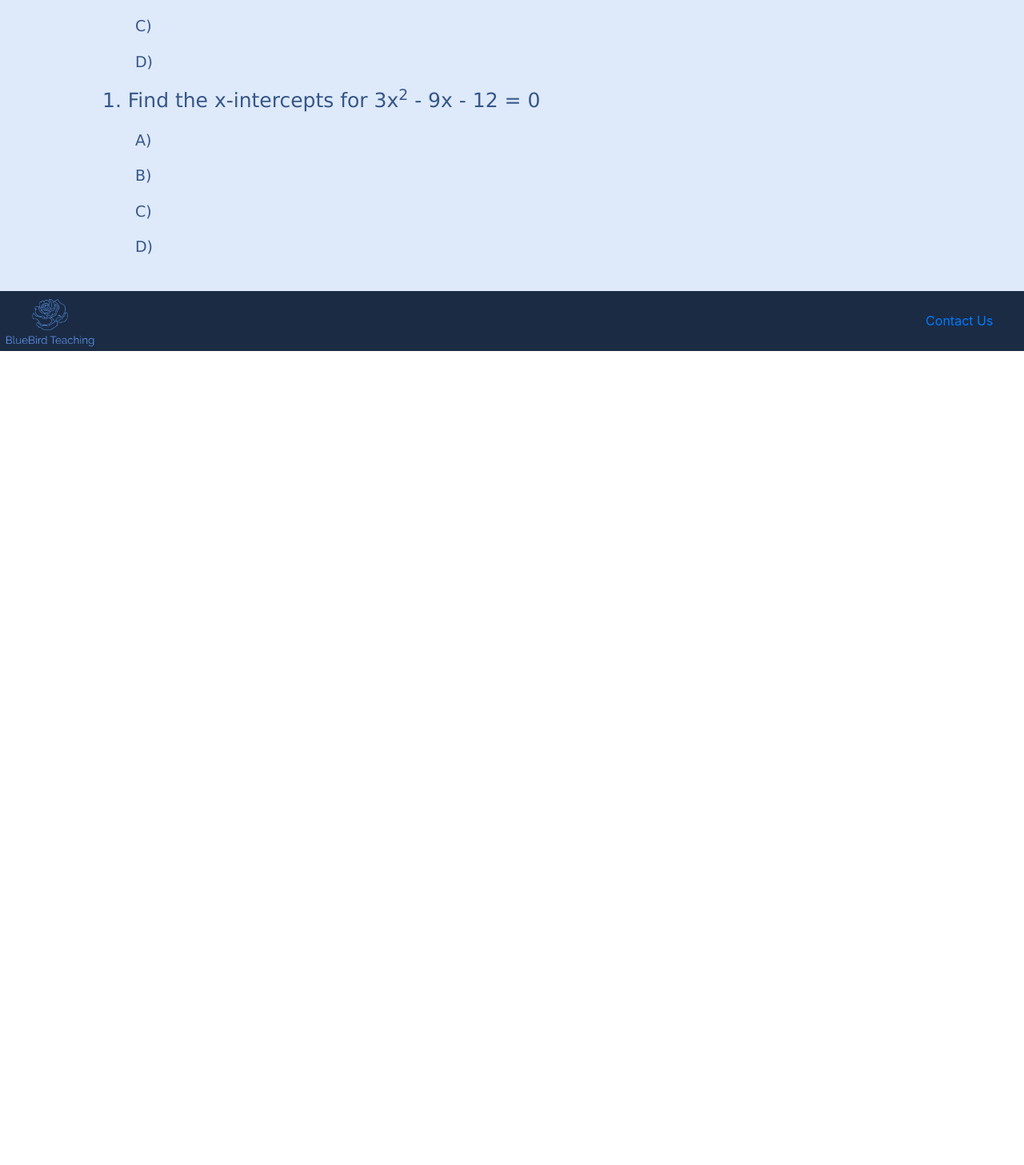
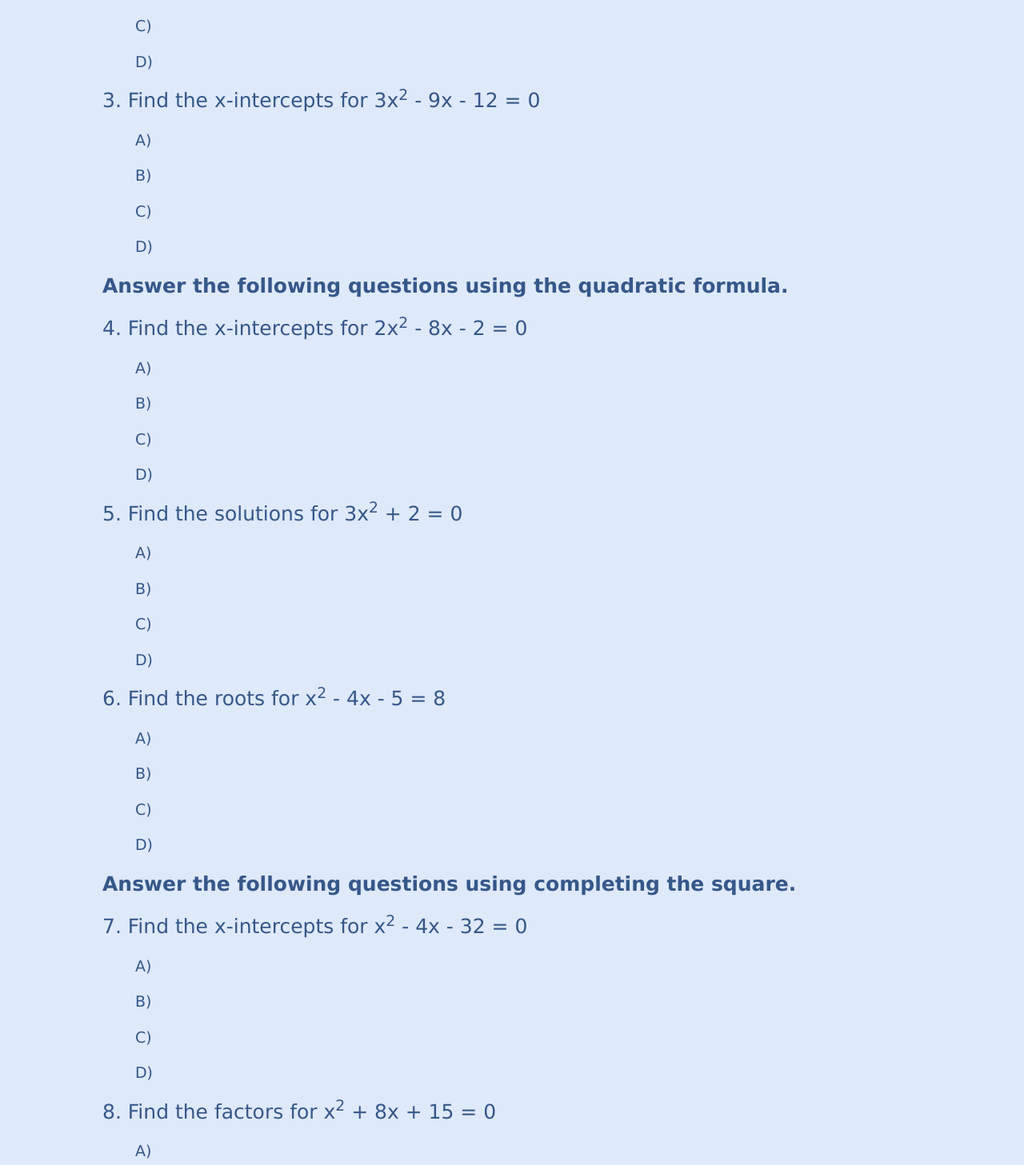
Before and after one commit to YomenT/bluebird-teaching, a React (Create React App) app in the folder reactapp/: page /passport_to_advanced_math/quadratics_foundations_checkup in a window 1280 px wide. Shown: the part 1340-2797 px from the top of the page at 80% size. Before the commit the page ends 1779 px from the top, so only its background shows below. Built offline with nearby package versions, Linux system fonts and the light colour scheme.

Commit message:
Started questions for quadratics assessment.

```diff
--- a/reactapp/src/components/passport-to-advanced-math/QuadraticEquationsFoundationTest.js
+++ b/reactapp/src/components/passport-to-advanced-math/QuadraticEquationsFoundationTest.js
@@ -52,17 +52,79 @@ class QuadraticEquationsFoundationTest extends React.Component {
                     <p className="p-body-small" style={{ marginLeft: "4%"}}>C)  </p>
                     <p className="p-body-small" style={{ marginLeft: "4%"}}>D)  </p>
 
-                    <p className='p-body'>1.  Find the solutions for x<sup>2</sup> + x - 12 = 0</p>
+                    <p className='p-body'>2.  Find the solutions for x<sup>2</sup> + x - 12 = 0</p>
                     <p className="p-body-small" style={{ marginLeft: "4%"}}>A)  </p>
                     <p className="p-body-small" style={{ marginLeft: "4%"}}>B)  </p>
                     <p className="p-body-small" style={{ marginLeft: "4%"}}>C)  </p>
                     <p className="p-body-small" style={{ marginLeft: "4%"}}>D)  </p>
 
-                    <p className='p-body'>1.  Find the x-intercepts for 3x<sup>2</sup> - 9x - 12 = 0</p>
+                    <p className='p-body'>3.  Find the x-intercepts for 3x<sup>2</sup> - 9x - 12 = 0</p>
                     <p className="p-body-small" style={{ marginLeft: "4%"}}>A)  </p>
                     <p className="p-body-small" style={{ marginLeft: "4%"}}>B)  </p>
                     <p className="p-body-small" style={{ marginLeft: "4%"}}>C)  </p>
                     <p className="p-body-small" style={{ marginLeft: "4%"}}>D)  </p>
+
+                    <p className="p-body">
+                        <strong>Answer the following questions using the quadratic formula.</strong>
+                    </p>
+
+                    <p className='p-body'>4.  Find the x-intercepts for 2x<sup>2</sup> - 8x - 2 = 0</p>
+                    <p className="p-body-small" style={{ marginLeft: "4%"}}>A)  </p>
+                    <p className="p-body-small" style={{ marginLeft: "4%"}}>B)  </p>
+                    <p className="p-body-small" style={{ marginLeft: "4%"}}>C)  </p>
+                    <p className="p-body-small" style={{ marginLeft: "4%"}}>D)  </p>
+
+                    <p className='p-body'>5.  Find the solutions for 3x<sup>2</sup> + 2  = 0</p>
+                    <p className="p-body-small" style={{ marginLeft: "4%"}}>A)  </p>
+                    <p className="p-body-small" style={{ marginLeft: "4%"}}>B)  </p>
+                    <p className="p-body-small" style={{ marginLeft: "4%"}}>C)  </p>
+                    <p className="p-body-small" style={{ marginLeft: "4%"}}>D)  </p>
+
+                    <p className='p-body'>6.  Find the roots for x<sup>2</sup> - 4x - 5 = 8</p>
+                    <p className="p-body-small" style={{ marginLeft: "4%"}}>A)  </p>
+                    <p className="p-body-small" style={{ marginLeft: "4%"}}>B)  </p>
+                    <p className="p-body-small" style={{ marginLeft: "4%"}}>C)  </p>
+                    <p className="p-body-small" style={{ marginLeft: "4%"}}>D)  </p>
+
+                    <p className="p-body">
+                        <strong>Answer the following questions using completing the square.</strong>
+                    </p>
+
+                    <p className='p-body'>7.  Find the x-intercepts for x<sup>2</sup> - 4x - 32 = 0</p>
+                    <p className="p-body-small" style={{ marginLeft: "4%"}}>A)  </p>
+                    <p className="p-body-small" style={{ marginLeft: "4%"}}>B)  </p>
+                    <p className="p-body-small" style={{ marginLeft: "4%"}}>C)  </p>
+                    <p className="p-body-small" style={{ marginLeft: "4%"}}>D)  </p>
+
+                    <p className='p-body'>8.  Find the factors for x<sup>2</sup> + 8x + 15 = 0</p>
+                    <p className="p-body-small" style={{ marginLeft: "4%"}}>A)  </p>
+                    <p className="p-body-small" style={{ marginLeft: "4%"}}>B)  </p>
+                    <p className="p-body-small" style={{ marginLeft: "4%"}}>C)  </p>
+                    <p className="p-body-small" style={{ marginLeft: "4%"}}>D)  </p>
+
+                    <p className="p-body">
+                        <strong>
+                            Think of these next few questions as short-answer.  Obviously, since no one is actually
+                            going to grade you, you don't have to actually write down answers, but we strongly encourage
+                            actually answering each of these questions in your head.
+                        </strong>
+                    </p>
+
+                    <p className="p-body-small">
+                        If you are confused by any of the questions, aren't sure how to answer any of the questions, or would
+                        just like to talk about any of the questions, please feel free to reach out to us!
+                    </p>
+
+                    <p className="p-body">
+                        9.  Can you summarize the steps for using completing the square, factoring, or the quadratic formula to
+                        solve a quadratic equation?
+                    </p>
+
+                    <p className="p-body">
+                        10.  When going through the above multiple choice questions, were there any mistakes you kept repeating?
+                        Usually repeated mistakes are very small, like forgetting the correct sign, but these small mistakes might
+                        just lead you to the wrong answer on the SAT.
+                    </p>
                 </div>
                 <Footer />
             </div>
```
